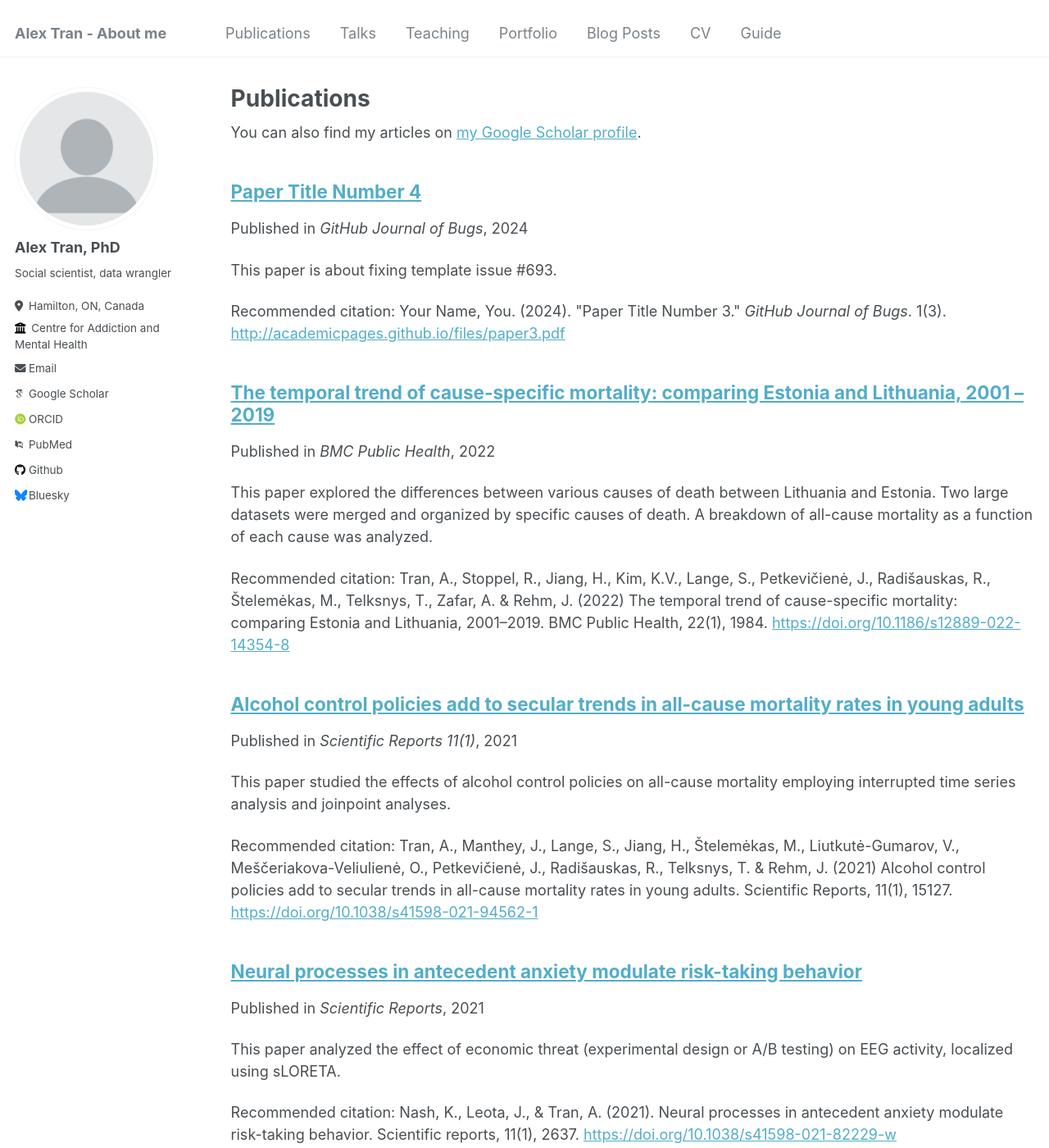
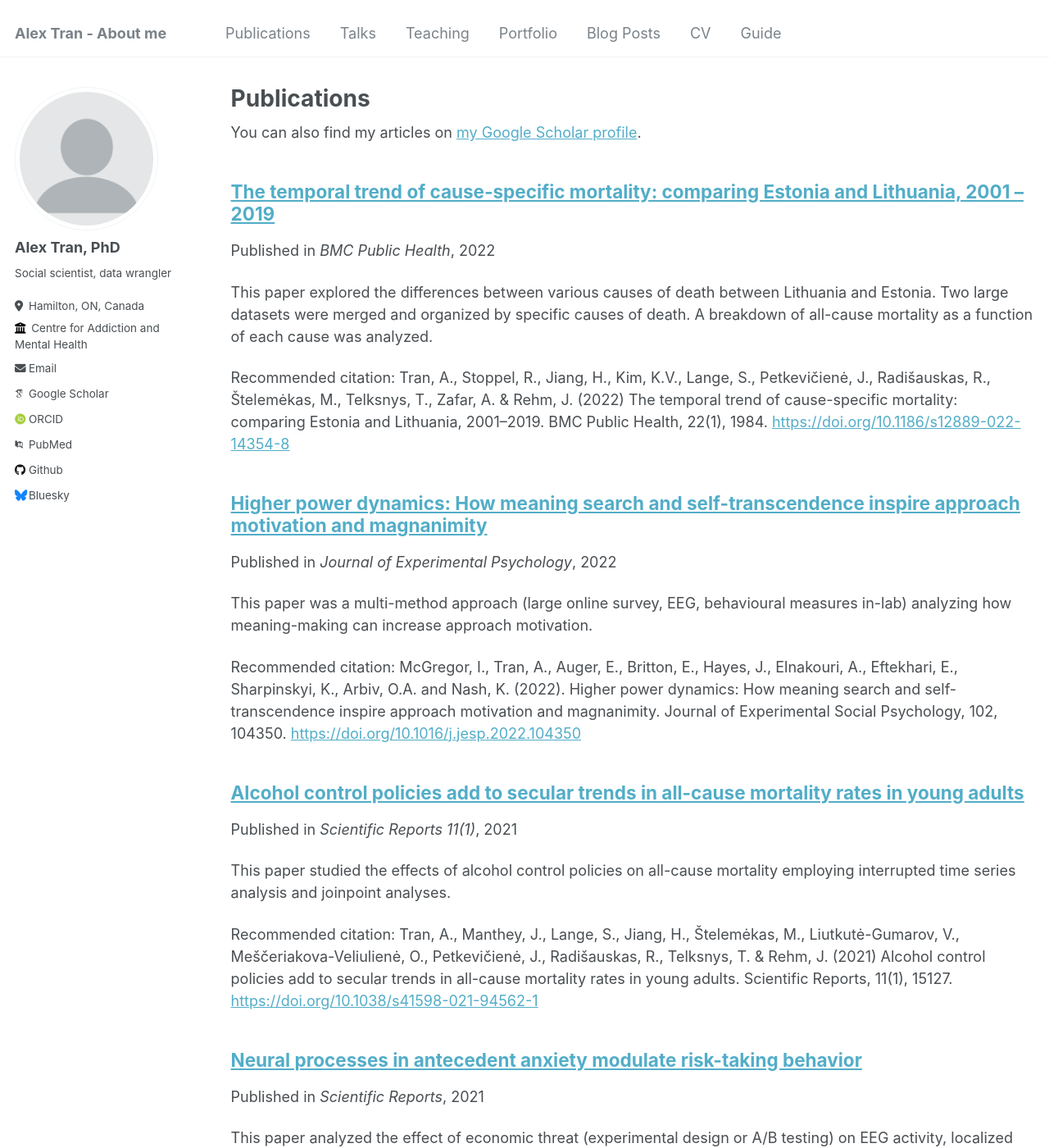
Before and after one commit to 9trana/academic_site, a Jekyll site: the page built from _pages/publications.md, in a window 1280 px wide and 1400 px high. Shown: the whole window at 82% size. Built offline with Jekyll 4.4.1, drawn with Linux system fonts in a browser that asks for light colours; some web fonts are replaced.

Commit message:
Update 2024-02-17-paper-title-number-4.md

```diff
--- a/_publications/2024-02-17-paper-title-number-4.md
+++ b/_publications/2024-02-17-paper-title-number-4.md
@@ -1,12 +1,12 @@
 ---
-title: "Paper Title Number 4"
+title: "Higher power dynamics: How meaning search and self-transcendence inspire approach motivation and magnanimity"
 collection: publications
-permalink: /publication/2024-02-17-paper-title-number-4
-excerpt: 'This paper is about fixing template issue #693.'
-date: 2024-02-17
-venue: 'GitHub Journal of Bugs'
-paperurl: 'http://academicpages.github.io/files/paper3.pdf'
-citation: 'Your Name, You. (2024). &quot;Paper Title Number 3.&quot; <i>GitHub Journal of Bugs</i>. 1(3).'
+permalink: /publication/2022-mnapp-jesp.pdf
+excerpt: 'This paper was a multi-method approach (large online survey, EEG, behavioural measures in-lab) analyzing how meaning-making can increase approach motivation.'
+date: 2022-09-01
+venue: 'Journal of Experimental Psychology'
+paperurl: 'https://doi.org/10.1016/j.jesp.2022.104350'
+citation: 'McGregor, I., Tran, A., Auger, E., Britton, E., Hayes, J., Elnakouri, A., Eftekhari, E., Sharpinskyi, K., Arbiv, O.A. and Nash, K. (2022). Higher power dynamics: How meaning search and self-transcendence inspire approach motivation and magnanimity. Journal of Experimental Social Psychology, 102, 104350.'
 ---
 
 The contents above will be part of a list of publications, if the user clicks the link for the publication than the contents of section will be rendered as a full page, allowing you to provide more information about the paper for the reader. When publications are displayed as a single page, the contents of the above "citation" field will automatically be included below this section in a smaller font.
```
